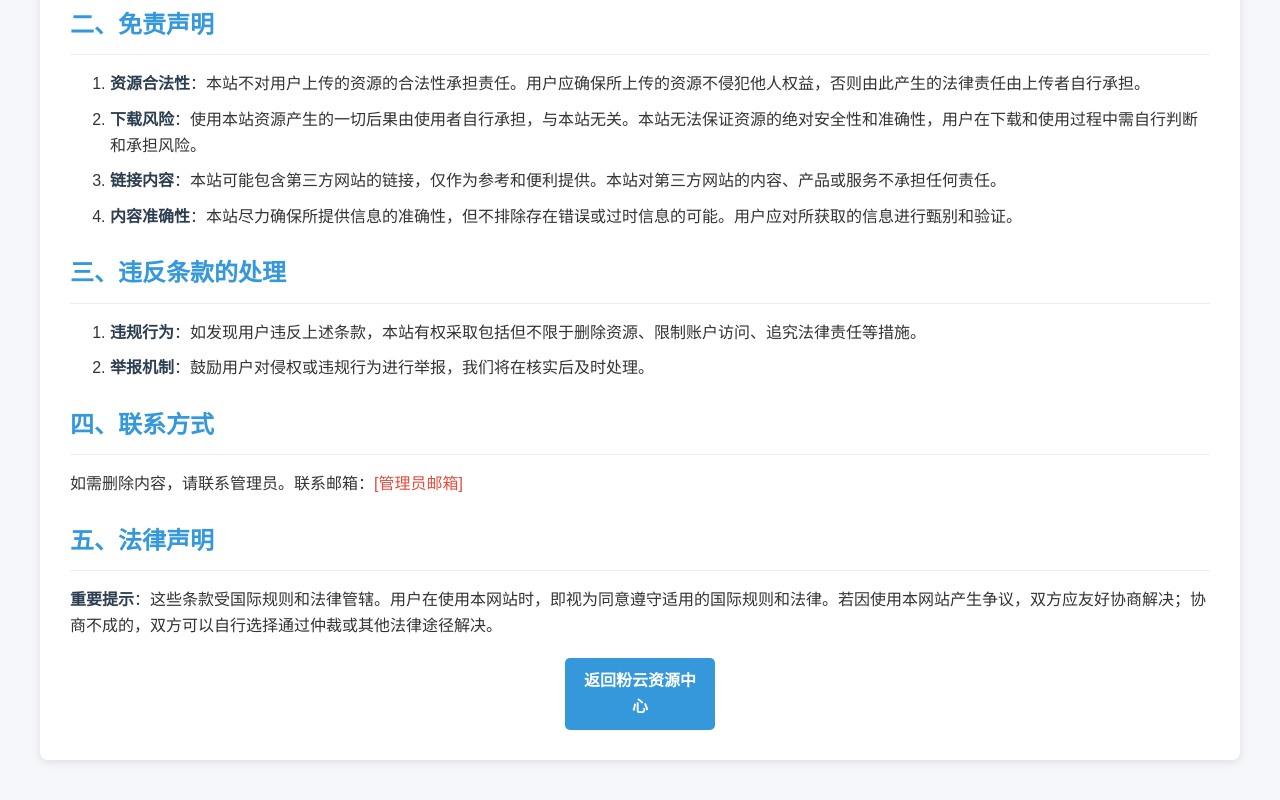
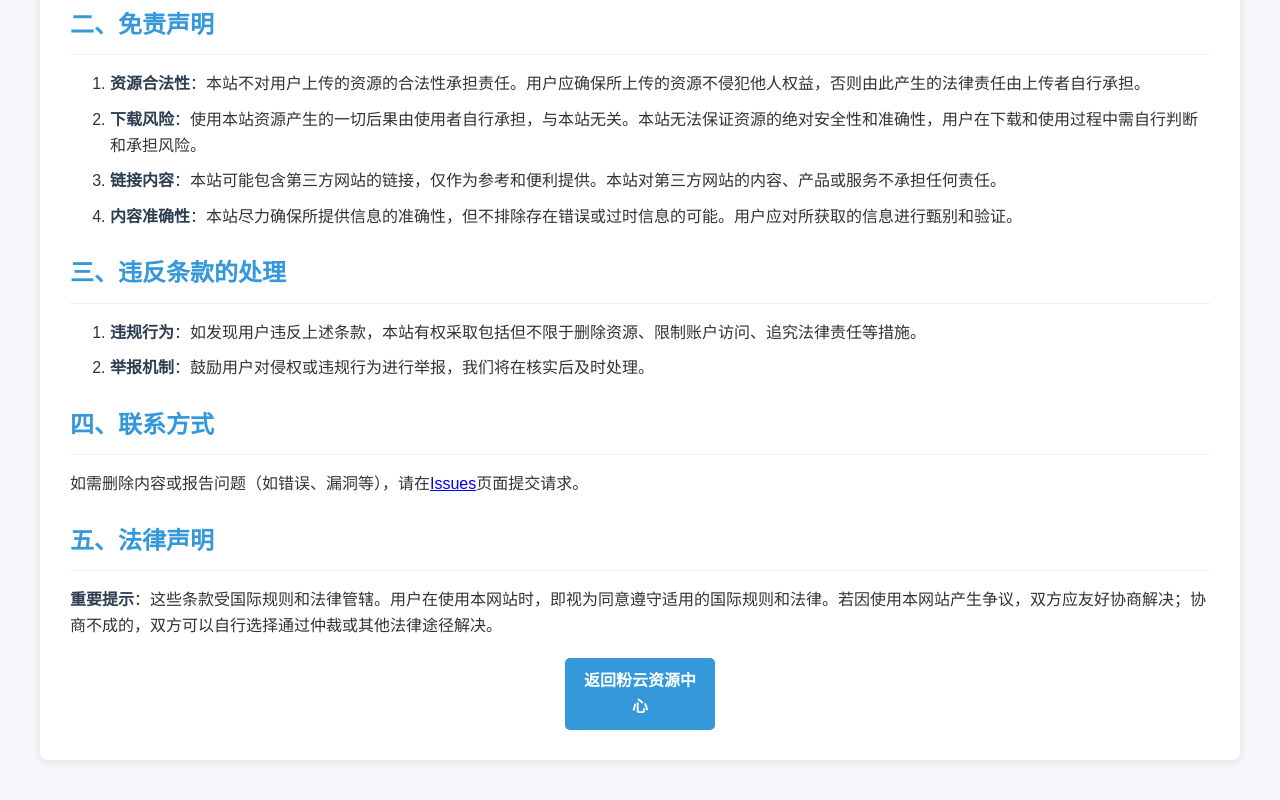
Before and after one commit to fon11731/yun, a plain HTML site: page disclaimer.html in a window 1280 px wide. Shown: the part 455-1255 px from the top of the page. Drawn offline with Linux system fonts and the light colour scheme.

Commit message:
Update disclaimer.html

```diff
--- a/disclaimer.html
+++ b/disclaimer.html
@@ -146,8 +146,8 @@
 
         <h2 id="contact-title-zh" class="language-content active">四、联系方式</h2>
         <h2 id="contact-title-en" class="language-content">IV. Contact Information</h2>
-        <p id="contact-content-zh" class="language-content active">如需删除内容，请联系管理员。联系邮箱：<span class="highlight">[管理员邮箱]</span></p>
-        <p id="contact-content-en" class="language-content">If you need to request the removal of content, please contact the administrator. Contact email: <span class="highlight">[Administrator Email]</span></p>
+        <p id="contact-content-zh" class="language-content active">如需删除内容或报告问题（如错误、漏洞等），请在<a href="https://fon11731.github.io/yun/issues" target="_blank">Issues</a>页面提交请求。</p>
+        <p id="contact-content-en" class="language-content">If you need to request the removal of content or report issues (such as errors, bugs, etc.), please submit your request on the <a href="https://fon11731.github.io/yun/issues" target="_blank">Issues</a> page.</p>
 
         <h2 id="legal-title-zh" class="language-content active">五、法律声明</h2>
         <h2 id="legal-title-en" class="language-content">V. Legal Statement</h2>
```
